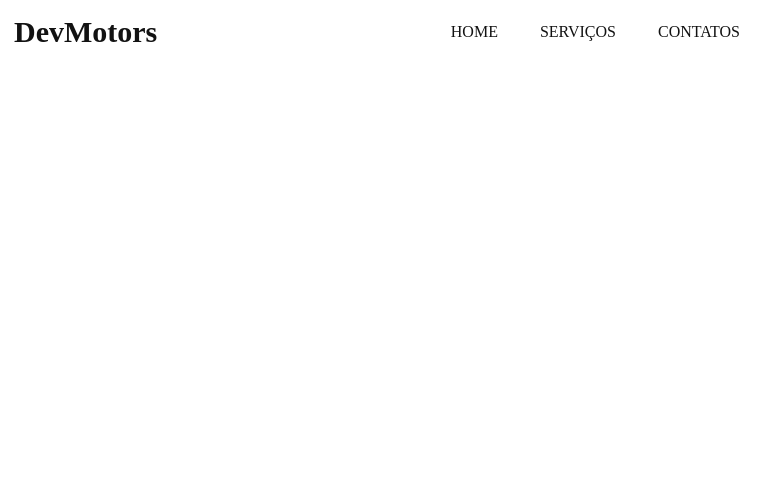
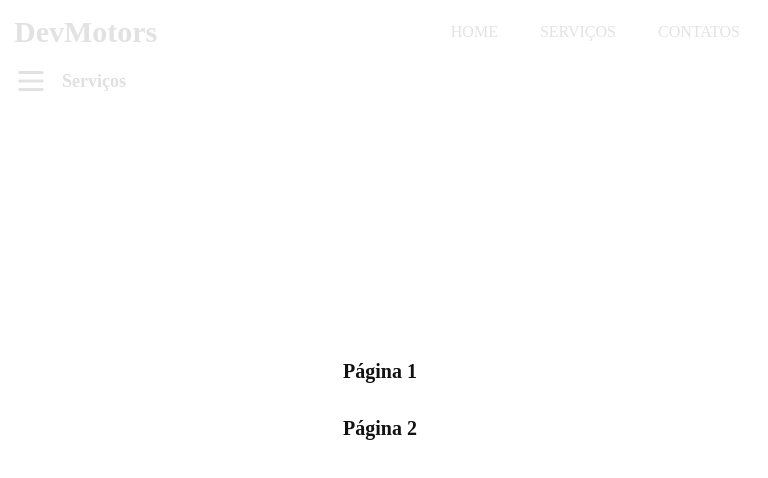
Before and after one commit to gabrielmlemes/devmotors, a Next.js app: page / in a window 768 px wide. Shown: the top 478 px of the page. Built offline with nearby package versions, Linux system fonts and the light colour scheme.

Commit message:
Menu de serviços finalizado

```diff
--- a/src/app/page.tsx
+++ b/src/app/page.tsx
@@ -1,8 +1,10 @@
+import Submenu from "@/components/home/submenu";
+
 export default function Home() {
   return (
     <main>
       <div>
-        <h1>Teste página</h1>
+        <Submenu/>
       </div>
     </main>
   );
--- /dev/null
+++ b/src/components/home/submenu/index.tsx
@@ -0,0 +1,56 @@
+"use client";
+
+import Link from "next/link";
+import styles from "./styles.module.scss";
+
+import { X, Menu } from "lucide-react";
+import { useEffect, useState } from "react";
+
+const Submenu = () => {
+  const [isOpen, setIsOpen] = useState(false);
+
+  // Fecha o menu se a tela não for mobile
+  useEffect(() => {
+    const handleResize = () => {
+      if (window.innerWidth > 768) {
+        setIsOpen(false);
+      }
+    };
+
+    window.addEventListener("resize", handleResize);
+
+    return () => window.removeEventListener("resize", handleResize);
+  }, []);
+
+  // Abre/Fecha o menu
+  function toggleMenu() {
+    setIsOpen(!isOpen);
+  }
+
+  return (
+    <section className={styles.submenu}>
+      <div className={styles.submenuIcon} onClick={toggleMenu}>
+        <Menu size={34} color="#121212" />
+        Serviços
+      </div>
+
+      <ul className={`${styles.ul} ${isOpen ? styles.open : ""}`}>
+
+        {isOpen && (
+            <button onClick={toggleMenu} className={styles.closeButton}>
+                <X size={54} color="#121212" />
+            </button>
+        )}
+
+        <li>
+          <Link href="/post/pagina-1">Página 1</Link>
+        </li>
+        <li>
+          <Link href="/post/pagina-2">Página 2</Link>
+        </li>
+      </ul>
+    </section>
+  );
+};
+
+export default Submenu;
--- /dev/null
+++ b/src/components/home/submenu/styles.module.scss
@@ -0,0 +1,80 @@
+.submenu {
+    max-width: 1280px;
+    margin: 0 auto;
+    padding: 64px 14px 4px 14px;
+}
+
+.submenuIcon {
+    display: none;
+    gap: 14px;
+    align-items: center;
+    font-size: 18px;
+    font-weight: bold;
+    cursor: pointer;
+}
+
+.ul {
+    display: none;
+    list-style: none;
+    padding: 14px 0;
+
+    li a{
+        background-color: #121212;
+        color: #fff;
+        padding: 8px 12px;
+        border-radius: 4px;
+        margin-right: 8px;
+    }
+}
+
+.closeButton {
+    background-color: transparent;
+}
+
+// MEDIA QUERIES
+
+@media (min-width: 768px) {
+    .ul {
+        display: flex;
+    }
+}
+
+@media (max-width: 768px) {
+    .submenuIcon {
+        display: inline-flex;
+    }
+
+    .ul {
+        z-index: 99;
+        flex-direction: column;
+        gap: 34px;
+        align-items: center;
+        justify-content: center;
+        position: fixed;
+        left: 50%;
+        top: 50%;
+        transform: translate(-50%, -50%);
+        background-color: #ffffffe0;
+        width: 100%;
+        height: 100%;
+
+        &.open {
+            display: flex;
+        }
+
+        li a {
+            background-color: transparent;
+            color: #121212;
+            font-weight: bold;
+            font-size: 20px;
+            transition: all .6s;
+        }
+
+        li a:hover {
+            background-color: #121212;
+            color: #fff;
+        }
+    }
+
+
+}
```
